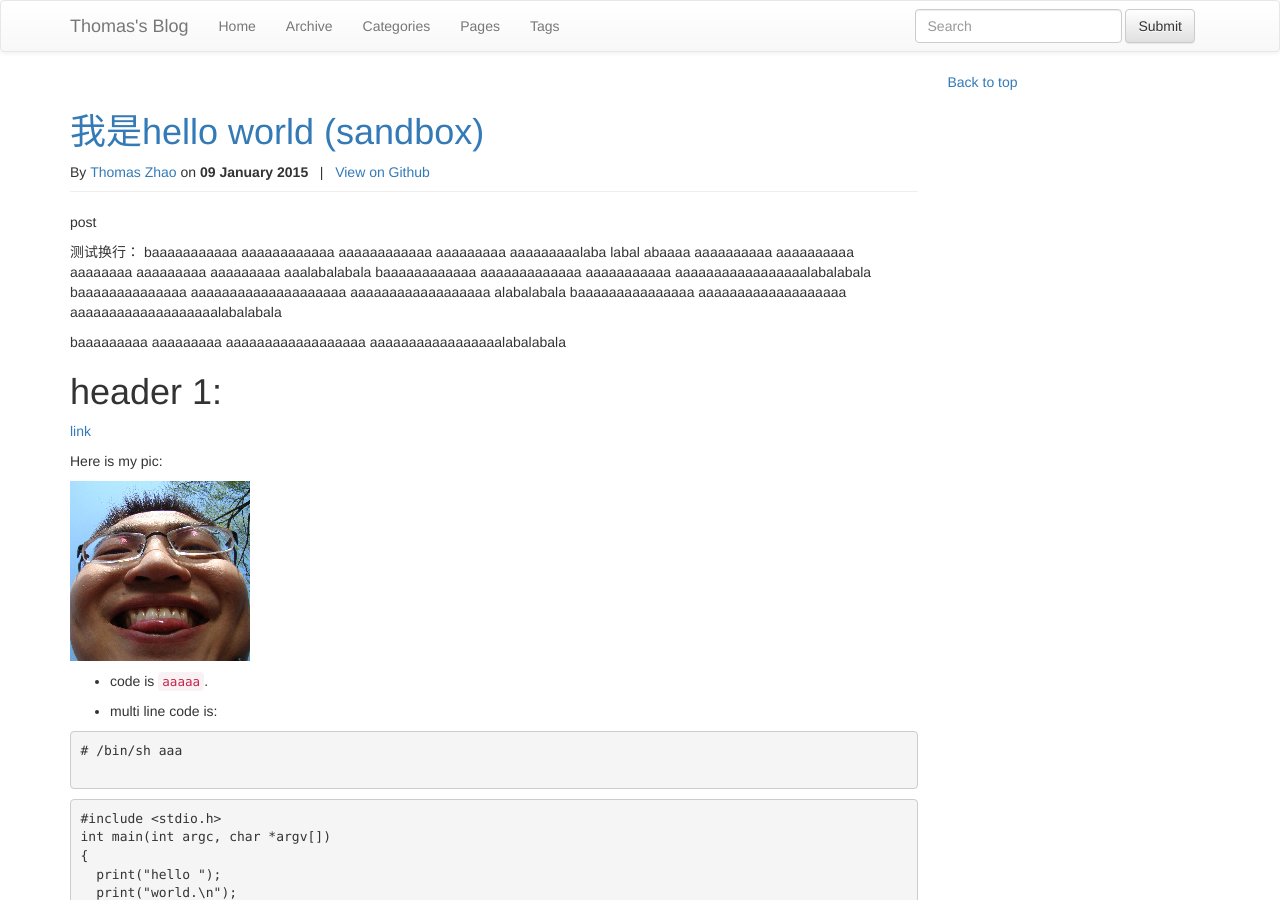
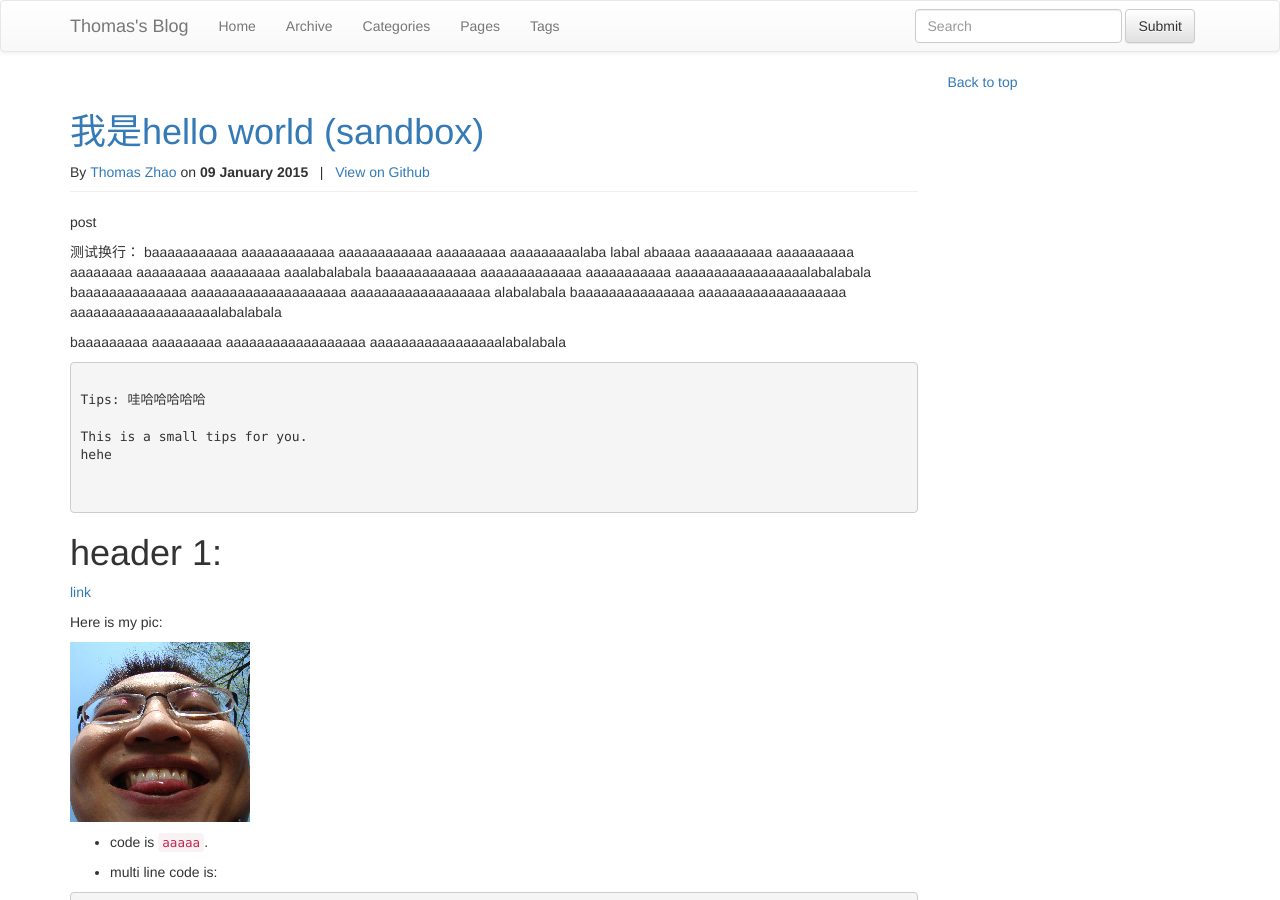
Before and after one commit to thomaszhao/thomaszhao.github.io, a Jekyll site: the page built from _posts/core-samples/2015-01-09-hello_world2.md, in a window 1280 px wide and 900 px high. Built offline with Jekyll 4.4.1, drawn with Linux system fonts in a browser that asks for light colours; nearby versions of some CDN libraries; library files that are not in the unit come from our copies; comment, search, counter and statistics services are not loaded.

Commit message:
blog: and `tips` test in sandbox .

````diff
--- a/_posts/core-samples/2015-01-09-hello_world2.md
+++ b/_posts/core-samples/2015-01-09-hello_world2.md
@@ -18,6 +18,17 @@ baaaaaaaaaaaaaa aaaaaaaaaaaaaaaaaaaa aaaaaaaaaaaaaaaaaa alabalabala
 baaaaaaaaaaaaaaa aaaaaaaaaaaaaaaaaaa aaaaaaaaaaaaaaaaaaalabalabala
 
 baaaaaaaaa aaaaaaaaa aaaaaaaaaaaaaaaaaa aaaaaaaaaaaaaaaaalabalabala
+
+
+``` tips
+
+Tips: 哇哈哈哈哈哈
+
+This is a small tips for you.
+hehe
+
+
+```
 
 
 
````
